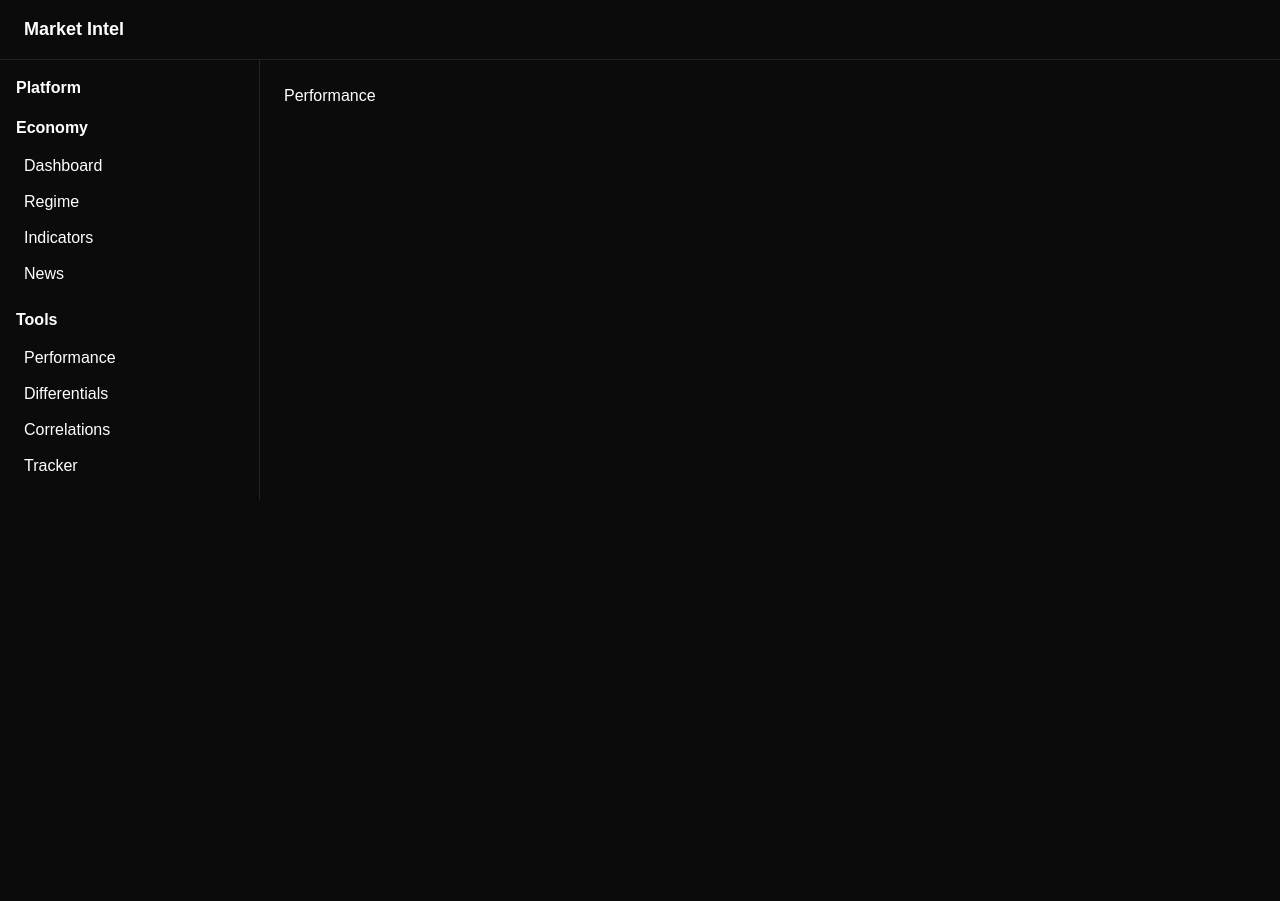
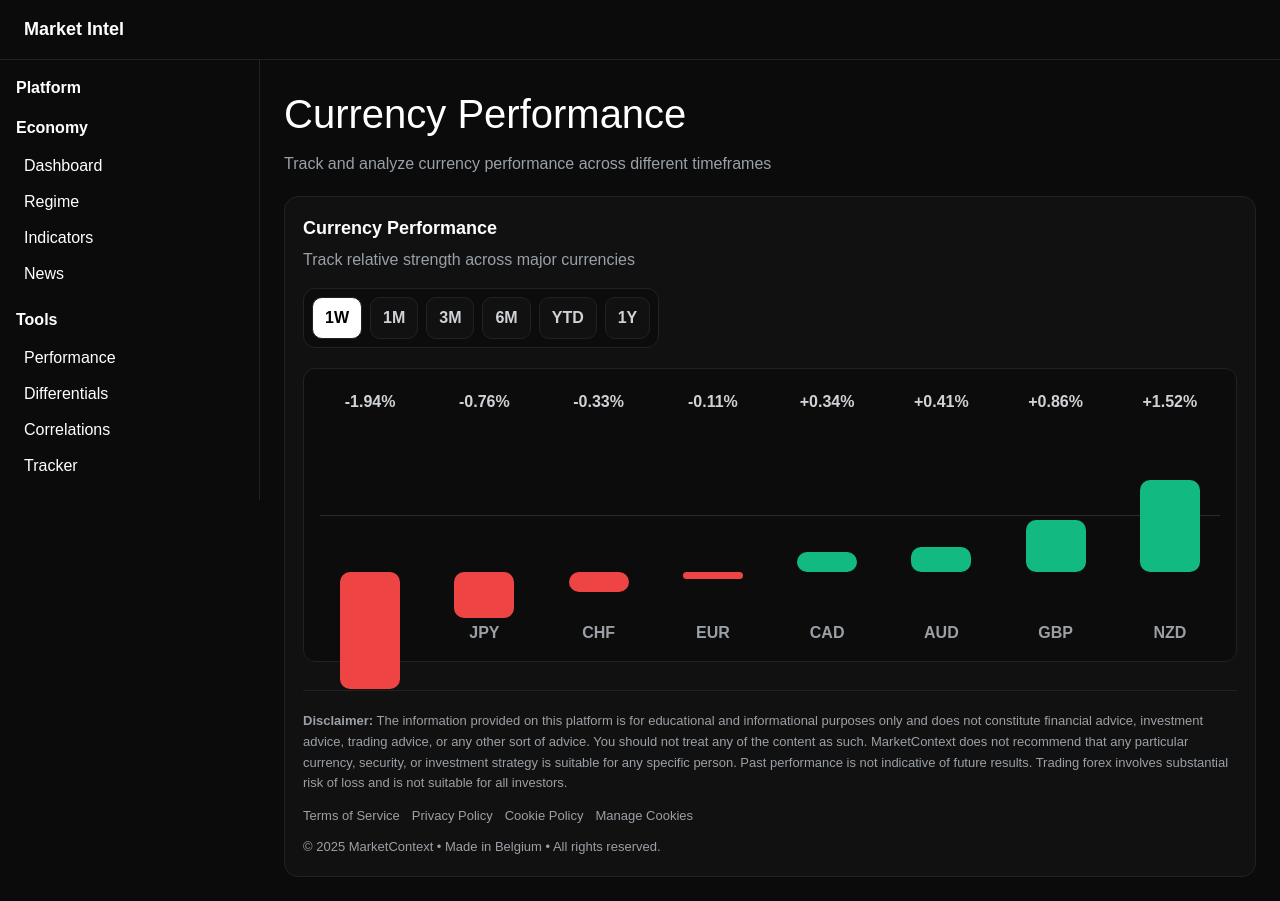
Before and after one commit to datawithdelio/market-intel-app, a Next.js app in the folder frontend/: page /tools/performance in a window 1280 px wide. Before the commit the page ends 800 px from the top, so only its background shows below. Built offline with nearby package versions, Linux system fonts and the light colour scheme.

Commit message:
Add performance page with chart, timeframe tabs, and legal disclaimer

```diff
--- a/frontend/app/tools/performance/page.tsx
+++ b/frontend/app/tools/performance/page.tsx
@@ -1 +1,103 @@
-export default function Page(){ return <h1>Performance</h1>; }
+"use client";
+
+import { useMemo, useState } from "react";
+import TimeframeTabs from "../../../components/performance/TimeframeTabs";
+import CurrencyPerformanceChart from "../../../components/performance/CurrencyPerformanceChart";
+import Disclaimer from "../../../components/legal/Disclaimer";
+
+const demoByTf: Record<string, { label: string; value: number }[]> = {
+  "1W": [
+    { label: "USD", value: -1.94 },
+    { label: "JPY", value: -0.76 },
+    { label: "CHF", value: -0.33 },
+    { label: "EUR", value: -0.11 },
+    { label: "CAD", value: 0.34 },
+    { label: "AUD", value: 0.41 },
+    { label: "GBP", value: 0.86 },
+    { label: "NZD", value: 1.52 },
+  ],
+  "1M": [
+    { label: "USD", value: -0.62 },
+    { label: "JPY", value: 0.25 },
+    { label: "CHF", value: -0.1 },
+    { label: "EUR", value: 0.12 },
+    { label: "CAD", value: 0.44 },
+    { label: "AUD", value: 0.73 },
+    { label: "GBP", value: 0.18 },
+    { label: "NZD", value: -0.05 },
+  ],
+  "3M": [
+    { label: "USD", value: 0.15 },
+    { label: "JPY", value: -0.42 },
+    { label: "CHF", value: -0.08 },
+    { label: "EUR", value: 0.21 },
+    { label: "CAD", value: 0.33 },
+    { label: "AUD", value: 0.51 },
+    { label: "GBP", value: 0.12 },
+    { label: "NZD", value: 0.05 },
+  ],
+  "6M": [
+    { label: "USD", value: 0.41 },
+    { label: "JPY", value: -0.18 },
+    { label: "CHF", value: 0.09 },
+    { label: "EUR", value: 0.28 },
+    { label: "CAD", value: 0.14 },
+    { label: "AUD", value: 0.22 },
+    { label: "GBP", value: 0.31 },
+    { label: "NZD", value: -0.07 },
+  ],
+  YTD: [
+    { label: "USD", value: -0.22 },
+    { label: "JPY", value: -0.65 },
+    { label: "CHF", value: 0.18 },
+    { label: "EUR", value: 0.37 },
+    { label: "CAD", value: 0.12 },
+    { label: "AUD", value: 0.26 },
+    { label: "GBP", value: 0.44 },
+    { label: "NZD", value: 0.09 },
+  ],
+  "1Y": [
+    { label: "USD", value: 0.62 },
+    { label: "JPY", value: -1.12 },
+    { label: "CHF", value: 0.28 },
+    { label: "EUR", value: 0.55 },
+    { label: "CAD", value: 0.21 },
+    { label: "AUD", value: 0.38 },
+    { label: "GBP", value: 0.71 },
+    { label: "NZD", value: 0.14 },
+  ],
+};
+
+export default function Page() {
+  const [tf, setTf] = useState("1W");
+
+  const data = useMemo(() => demoByTf[tf] ?? demoByTf["1W"], [tf]);
+
+  return (
+    <div style={{ maxWidth: 1100 }}>
+      <h1 style={{ fontSize: 40, margin: "0 0 8px" }}>Currency Performance</h1>
+      <p style={{ color: "#9aa0a6", marginTop: 0 }}>
+        Track and analyze currency performance across different timeframes
+      </p>
+
+      <div
+        style={{
+          marginTop: 20,
+          background: "#111",
+          border: "1px solid #222",
+          borderRadius: 14,
+          padding: 18,
+        }}
+      >
+        <div style={{ fontWeight: 700, fontSize: 18 }}>Currency Performance</div>
+        <div style={{ color: "#9aa0a6", marginTop: 6 }}>
+          Track relative strength across major currencies
+        </div>
+
+        <TimeframeTabs value={tf} onChange={setTf} />
+        <CurrencyPerformanceChart data={data} />
+        <Disclaimer />
+      </div>
+    </div>
+  );
+}
```
